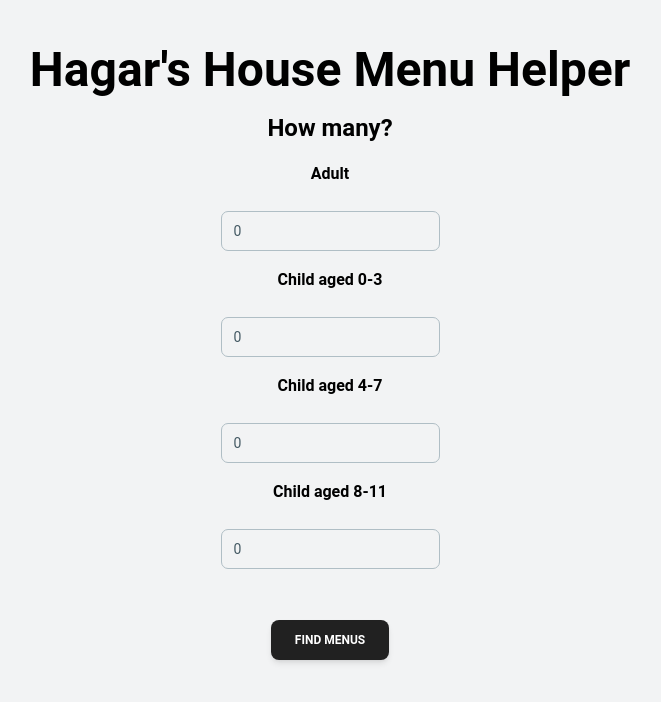
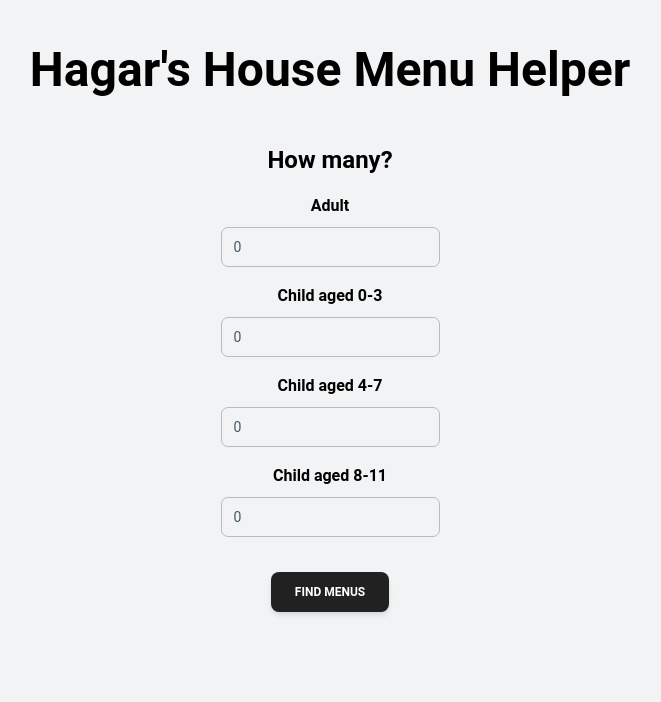
Before and after one commit to caowens/HagarsHouseMenuHelper, a React (Vite) app: page / in a window 1280 px wide. Shown: the top 702 px of the page, without its empty margins (310-971 px from the left). Built offline with nearby package versions, Linux system fonts and the light colour scheme.

Commit message:
Fix spacing of landing page

```diff
--- a/src/pages/Landing.jsx
+++ b/src/pages/Landing.jsx
@@ -80,7 +80,7 @@ export default function Landing(params) {
             <Typography variant="h4" className="text-center">
               How many?
             </Typography>
-            <div className="flex flex-col gap-4 sm:gap-6 items-center">
+            <div className="flex flex-col gap-2 items-center">
               <Typography className="w-full" variant="h6">
                 Adult
               </Typography>
@@ -94,7 +94,7 @@ export default function Landing(params) {
                 }}
               />
             </div>
-            <div className="flex flex-col gap-4 sm:gap-6 items-center">
+            <div className="flex flex-col gap-2 items-center">
               <Typography className="w-full" variant="h6">
                 Child aged 0-3
               </Typography>
@@ -108,7 +108,7 @@ export default function Landing(params) {
                 }}
               />
             </div>
-            <div className="flex flex-col gap-4 sm:gap-6 items-center">
+            <div className="flex flex-col gap-2 items-center">
               <Typography className="w-full" variant="h6">
                 Child aged 4-7
               </Typography>
@@ -122,7 +122,7 @@ export default function Landing(params) {
                 }}
               />
             </div>
-            <div className="flex flex-col gap-4 sm:gap-6 items-center">
+            <div className="flex flex-col gap-2 items-center">
               <Typography className="w-full" variant="h6">
                 Child aged 8-11
               </Typography>
@@ -140,7 +140,7 @@ export default function Landing(params) {
         </div>
       </div>
 
-      <Button className="mt-20" onClick={handleSearch}>
+      <Button className="sm:mt-8 mt-16" onClick={handleSearch}>
         Find menus
       </Button>
     </div>
```
